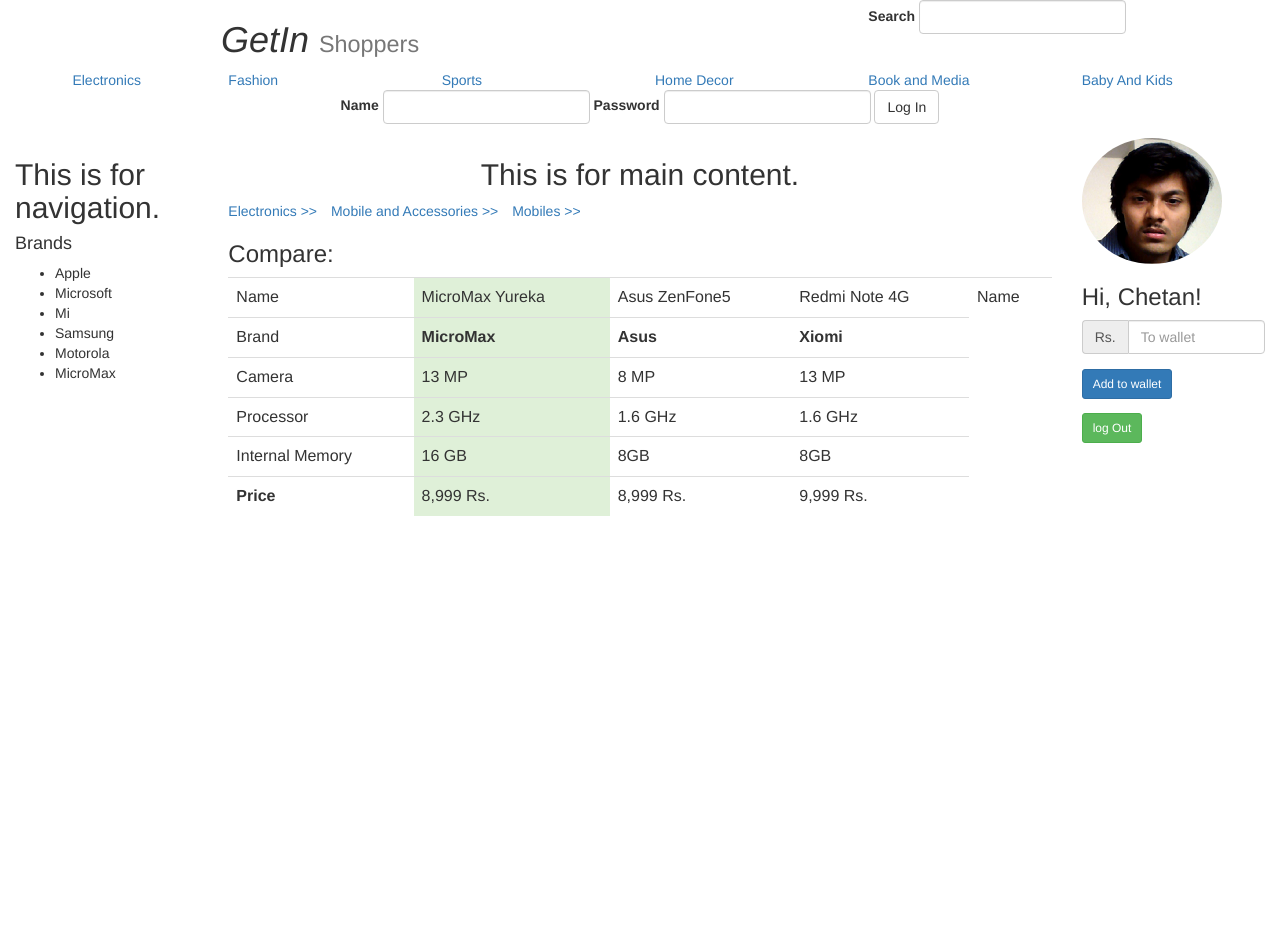
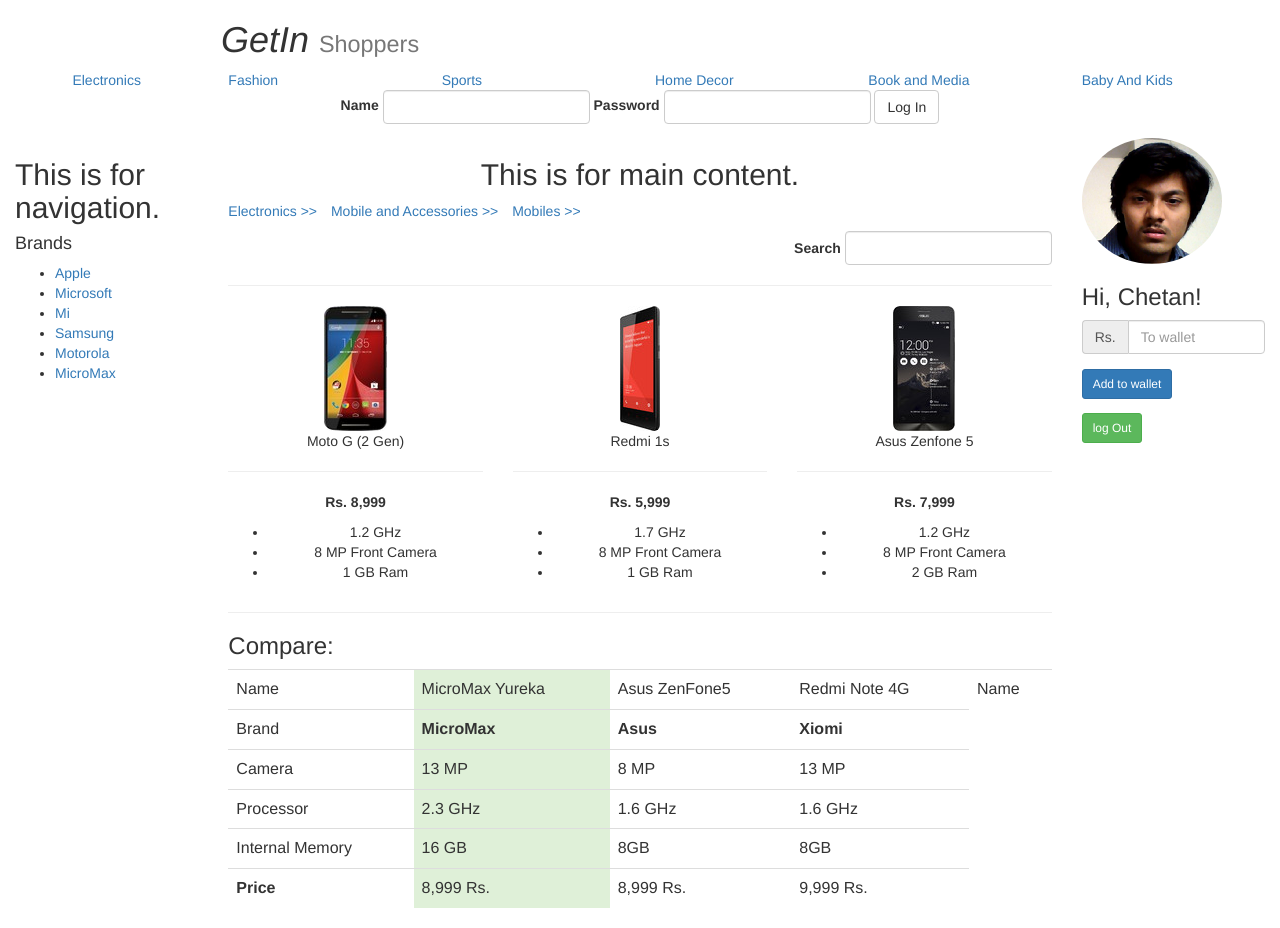
Before and after one commit to ishwarsfarm/ecommerce, a website: page public/index.html in a window 1280 px wide. Before the commit the page ends 800 px from the top, so only its background shows below. Drawn offline with nearby package versions, Linux system fonts and the light colour scheme.

Commit message:
product panel is added and searchbar is relocated

```diff
--- a/public/index.html
+++ b/public/index.html
@@ -12,14 +12,7 @@
 				<div class="col-md-6">
 					<center><h1><em>GetIn</em> <small>Shoppers</small></h1></center>
 				</div>
-				<div class="col-md-4 col-md-offset-2">
-					<form class="form-inline">
-						<div class="form-group">
-							<label for="searchId">Search</label>
-							<input class="form-control" name="searchTerm" type="search" id="searchId" />
-						</div>
-					</form>
-				</div>
+
 			</div>
 
 			<div id="navigation" class="row">
@@ -65,25 +58,87 @@
 					<h2>This is for navigation.</h2>
 					<h4>Brands</h4>
 					<ul>
-						<li>Apple</li>
-						<li>Microsoft</li>
-						<li>Mi</li>
-						<li>Samsung</li>
-						<li>Motorola</li>
-						<li>MicroMax</li>
+						<li><a href="#/apple">Apple</a></li>
+						<li><a href="#/microsoft">Microsoft</a></li>
+						<li><a href="#/mi">Mi</a></li>
+						<li><a href="#/samsung">Samsung</a></li>
+						<li><a href="#/motorola">Motorola</a></li>
+						<li><a href="#/micromax">MicroMax</a></li>
 					</ul>
 				</div>
 
 				<div id="main_content" class="col-md-8">
+					<center><h2>This is for main content.</h2></center>
 
-					<center><h2>This is for main content.</h2></center>
+					<div id="breadcrums">
 						<ul class="list-inline">
 							<li><a href="#/Electronics">Electronics >></a></li>
 							<li><a href="#/Mobiles_and_accessories">Mobile and Accessories >></a></li>
 							<li><a href="#/Mobiles">Mobiles >></a></li>
 						</ul>
 
+					</div>
+
+					<div id="searchbar" align="right">
+						<form class="form-inline">
+							<div class="form-group">
+								<label class="control-label" for="searchId">Search</label>
+								<input class="form-control" name="searchTerm" type="search" id="searchId" />
+							</div>
+						</form>
+					</div>
+					<hr />
+
+					<div id="products">
+						<div class="row" align="center">
+
+							<div class="col-md-4">
+								<img src="/images/motog.jpg" class="img-responsive img-rounded">
+								<p>
+									Moto G (2 Gen)<hr/>
+									<strong>Rs. 8,999</strong>
+								</p>
+								<ul>
+									<li>1.2 GHz</li>
+									<li>8 MP Front Camera</li>
+									<li>1 GB Ram</li>
+								</ul>
+							</div>
+
+							<div class="col-md-4">
+								<img src="/images/mi-redmi.jpg" class="img-responsive img-rounded">
+								<p>
+									Redmi 1s<hr/>
+									<strong> Rs. 5,999</strong>
+								</p>
+								<ul>
+									<li>1.7 GHz</li>
+									<li>8 MP Front Camera</li>
+									<li>1 GB Ram</li>
+								</ul>
+							</div>
+
+							<div class="col-md-4">
+								<img src="/images/asus-zenfone-5.jpg" class="img-responsive img-rounded">
+								<p>
+									Asus Zenfone 5<hr/>
+									<strong>Rs. 7,999</strong>
+								</p>
+								<ul>
+									<li>1.2 GHz</li>
+									<li>8 MP Front Camera</li>
+									<li>2 GB Ram</li>
+								</ul>
+							</div>
+
+						</div>
+					</div>
+
+					<hr>
+
+					<div id="product_compare">
 						<h3>Compare: </h3>
+
 						<div class="table-responsive">
 						<table class="table table-hover">
 							<tr>
@@ -131,6 +186,9 @@
 					</div>
 
 
+				</div>
+
+
 				<div id="ad_and_info" class="col-md-2">
 					<img src="/images/user.png" class="img-responsive img-circle">
 					<h3>Hi, Chetan!</h3>
```
Also changed, not shown: public/images/asus-zenfone-5.jpg (added), public/images/mi-redmi.jpg (added), public/images/motog.jpg (added), readme.txt. Lines whose indentation alone changed are shown as unchanged.
